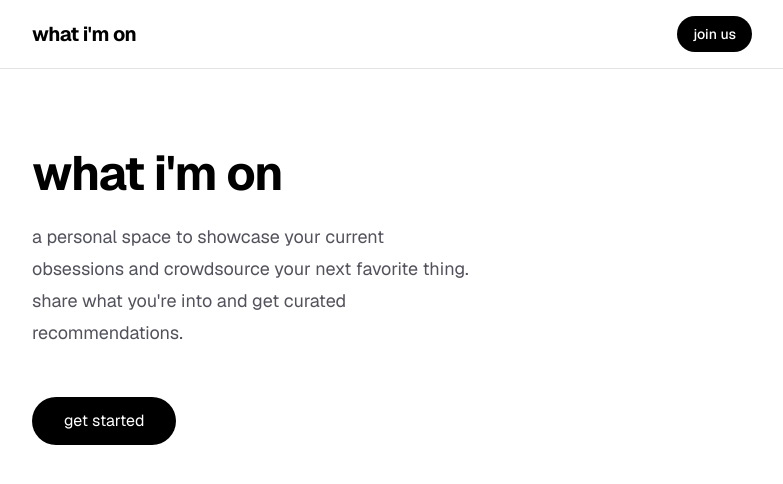
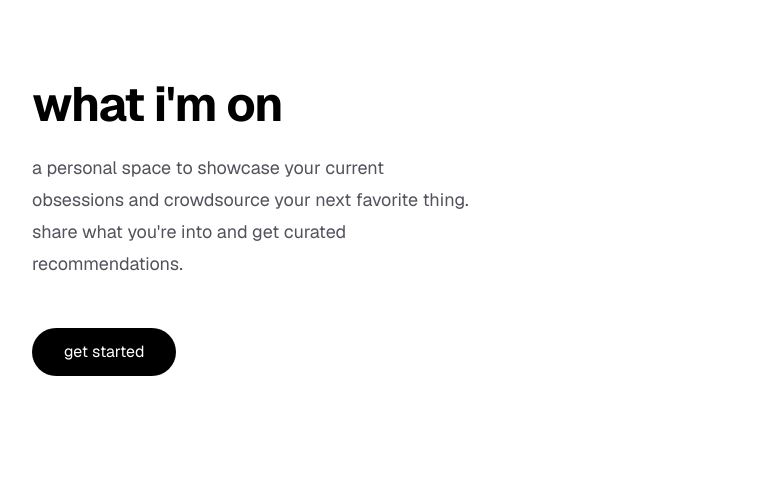
Before and after one commit to peucastro/what-im-on, a Next.js app: page / in a window 1280 px wide. Shown: the top 484 px of the page, without its empty margins (248-1031 px from the left). Built offline with nearby package versions, Linux system fonts and the light colour scheme; no server answers.

Commit message:
feat: added navbar component

```diff
--- a/app/layout.tsx
+++ b/app/layout.tsx
@@ -1,7 +1,6 @@
 import type { Metadata } from 'next';
 import { Geist, Geist_Mono } from 'next/font/google';
 import './globals.css';
-import Navbar from '@/components/Navbar';
 
 const geistSans = Geist({
   variable: '--font-geist-sans',
@@ -26,7 +25,6 @@ export default function RootLayout({
   return (
     <html lang="en" className={`${geistSans.variable} ${geistMono.variable} h-full antialiased`}>
       <body className="min-h-full flex flex-col">
-        <Navbar />
         <main className="mx-auto w-full max-w-3xl flex-1 px-6 py-8">{children}</main>
       </body>
     </html>
--- a/components/Navbar.tsx
+++ b/components/Navbar.tsx
@@ -1,54 +1,36 @@
+'use client';
+
 import Link from 'next/link';
-import { cookies } from 'next/headers';
-import { createClient } from '@/utils/supabase/server';
-import { signOut } from '@/app/auth/actions';
 
-export default async function Navbar() {
-  const cookieStore = await cookies();
-  const supabase = createClient(cookieStore);
+import { usePathname } from 'next/navigation';
 
-  const {
-    data: { user },
-  } = await supabase.auth.getUser();
+export default function Navbar() {
+  const pathname = usePathname();
+
+  const getLinkStyle = (path: string) => {
+    const isActive = pathname === path;
+
+    return `flex-1 rounded-xl border-2 py-3 text-center transition-all ${
+      isActive
+        ? 'bg-zinc-100 text-black font-bold border-zinc-300'
+        : 'bg-transparent text-black border-zinc-300 hover:text-zinc-800'
+    }`;
+  };
 
   return (
-    <nav className="w-full border-b border-zinc-200 bg-white/80 backdrop-blur-md dark:border-zinc-800 dark:bg-black/80">
-      <div className="mx-auto flex max-w-3xl items-center justify-between px-6 py-4">
-        {/* Logo / Home Link */}
-        <Link href="/" className="text-xl font-bold tracking-tight text-black dark:text-white">
-          what i&apos;m on
+    <nav className="mx-auto w-full max-w-3xl p-4">
+      <div className="flex gap-3 rounded-2xl border-2 p-3 bg-white">
+        <Link href="/present" className={getLinkStyle('/present')}>
+          present
         </Link>
 
-        {/* Auth State Links */}
-        <div className="flex items-center gap-4 text-sm font-medium">
-          {user ? (
-            <>
-              <Link
-                href="/dashboard"
-                className="text-zinc-600 hover:text-black dark:text-zinc-400 dark:hover:text-white"
-              >
-                dashboard
-              </Link>
-              <form action={signOut}>
-                <button
-                  type="submit"
-                  className="rounded-full bg-black px-4 py-2 text-white hover:bg-zinc-800 dark:bg-white dark:text-black dark:hover:bg-zinc-200"
-                >
-                  sign out
-                </button>
-              </form>
-            </>
-          ) : (
-            <>
-              <Link
-                href="/register"
-                className="rounded-full bg-black px-4 py-2 text-white hover:bg-zinc-800 dark:bg-white dark:text-black dark:hover:bg-zinc-200"
-              >
-                join us
-              </Link>
-            </>
-          )}
-        </div>
+        <Link href="/future" className={getLinkStyle('/future')}>
+          future
+        </Link>
+
+        <Link href="/others" className={getLinkStyle('/others')}>
+          others
+        </Link>
       </div>
     </nav>
   );
```
